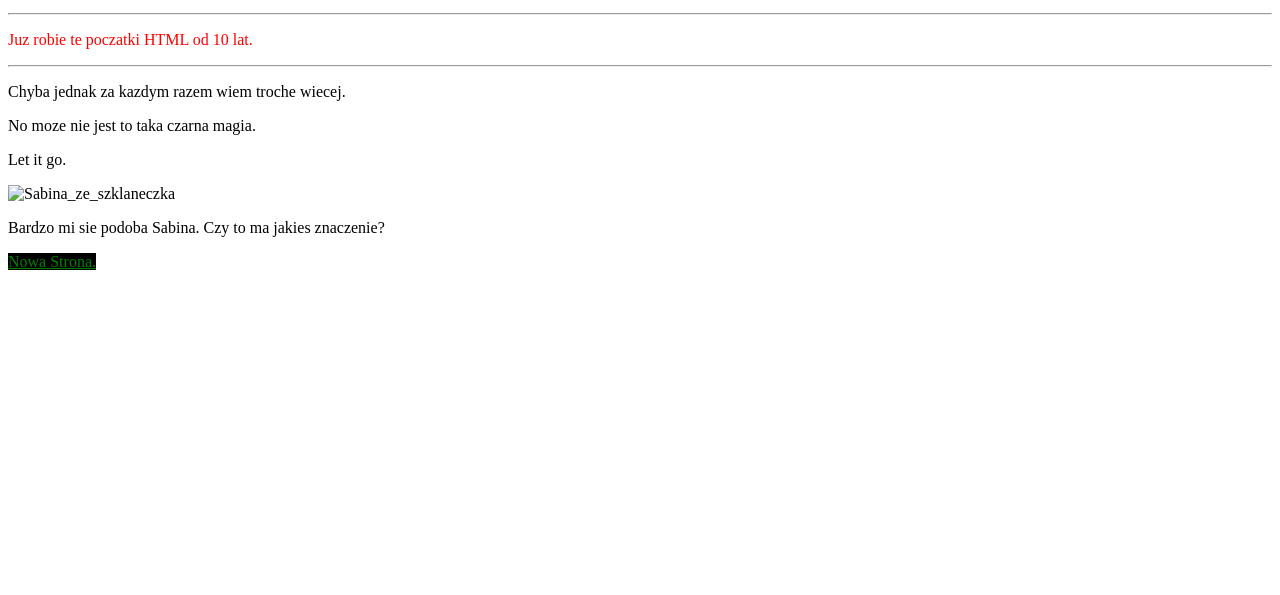
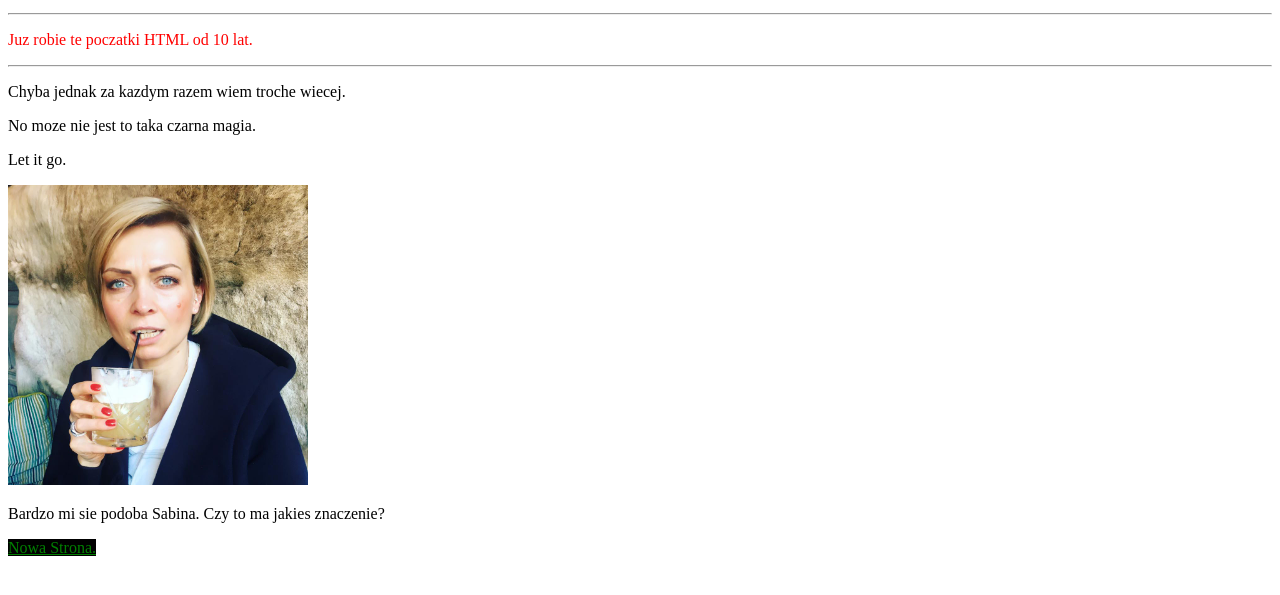
Before and after one commit to Parapet128/lalala.github.io, a plain HTML site: page index.html in a window 1280 px wide. Shown: the part 183-778 px from the top of the page. Drawn offline with Linux system fonts and the light colour scheme; a script that the page names is missing.

Commit message:
Update index.html

```diff
--- a/index.html
+++ b/index.html
@@ -29,7 +29,7 @@
         <p>Chyba jednak za kazdym razem wiem troche wiecej.</p>
         <p>No moze nie jest to taka czarna magia.</p>
         <p>Let it go.</p>
-        <img src="Images/Sabina_W.jpg" width="300" height="300" alt="Sabina_ze_szklaneczka">
+        <img src="Sabina_W.jpg" width="300" height="300" alt="Sabina_ze_szklaneczka">
         <p>Bardzo mi sie podoba Sabina. Czy to ma jakies znaczenie?</p>
         <p><a href="nowa_strona.html">Nowa Strona.</a></p>
         <!-- Load external JavaScript -->
```
